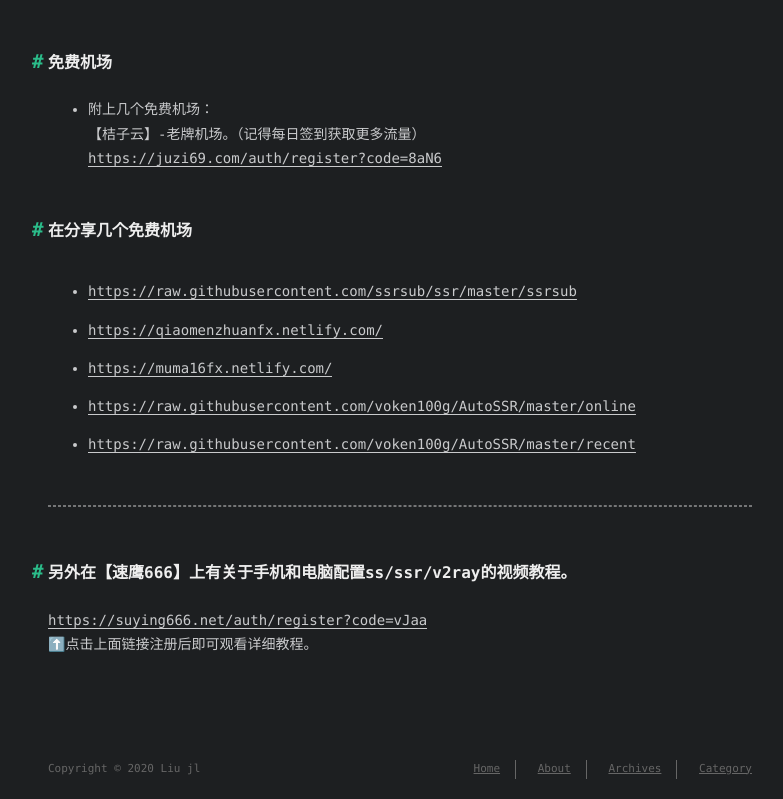
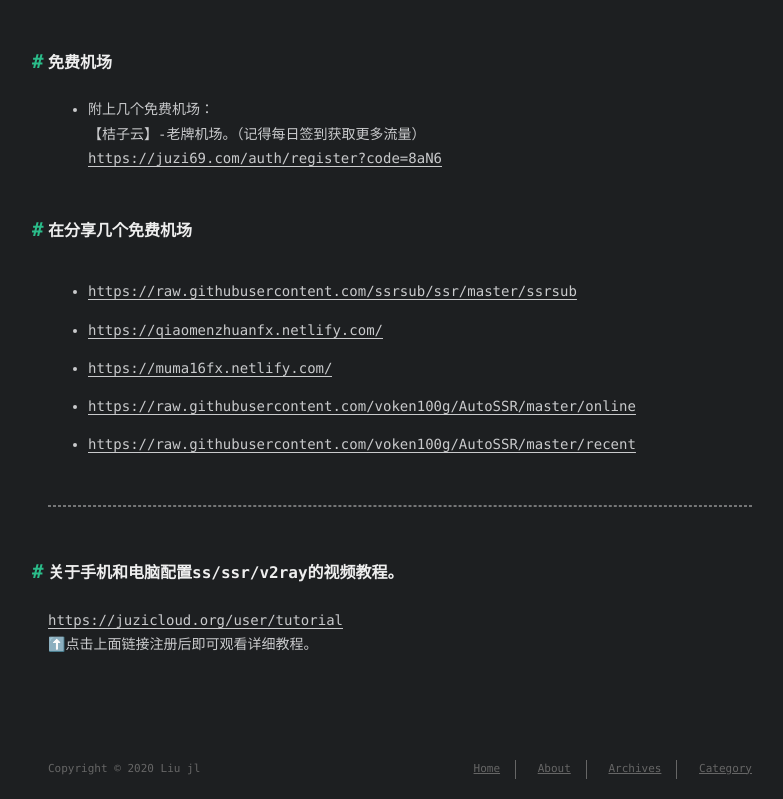
Before and after one commit to jqjqejq/jqjqejq.github.io, a plain HTML site: page 2020/03/29/ssr/index.html in a window 1280 px wide. Shown: the part 4631-5430 px from the top of the page, without its empty margins (240-1023 px from the left). Drawn offline with Linux system fonts and the light colour scheme; a script that the page names is missing; a web font is replaced by a local one.

Commit message:
Update index.html

```diff
--- a/2020/03/29/ssr/index.html
+++ b/2020/03/29/ssr/index.html
@@ -203,7 +203,7 @@
 </li>
 </ul>
 <hr>
-<h2 id="另外在【速鹰666】上有关于手机和电脑配置ss-ssr-v2ray的视频教程。"><a href="#另外在【速鹰666】上有关于手机和电脑配置ss-ssr-v2ray的视频教程。" class="headerlink" title="另外在【速鹰666】上有关于手机和电脑配置ss/ssr/v2ray的视频教程。"></a>另外在【速鹰666】上有关于手机和电脑配置ss/ssr/v2ray的视频教程。</h2><p><a href="https://suying666.net/auth/register?code=vJaa" target="_blank" rel="noopener">https://suying666.net/auth/register?code=vJaa</a><br>⬆️点击上面链接注册后即可观看详细教程。</p>
+<h2 id="关于手机和电脑配置ss-ssr-v2ray的视频教程。"><a href="#关于手机和电脑配置ss-ssr-v2ray的视频教程。" class="headerlink" title="关于手机和电脑配置ss/ssr/v2ray的视频教程。"></a>关于手机和电脑配置ss/ssr/v2ray的视频教程。</h2><p><a href="https://juzicloud.org/user/tutorial" target="_blank" rel="noopener">https://juzicloud.org/user/tutorial</a><br>⬆️点击上面链接注册后即可观看详细教程。</p>
 
   </div>
 </article>
```
